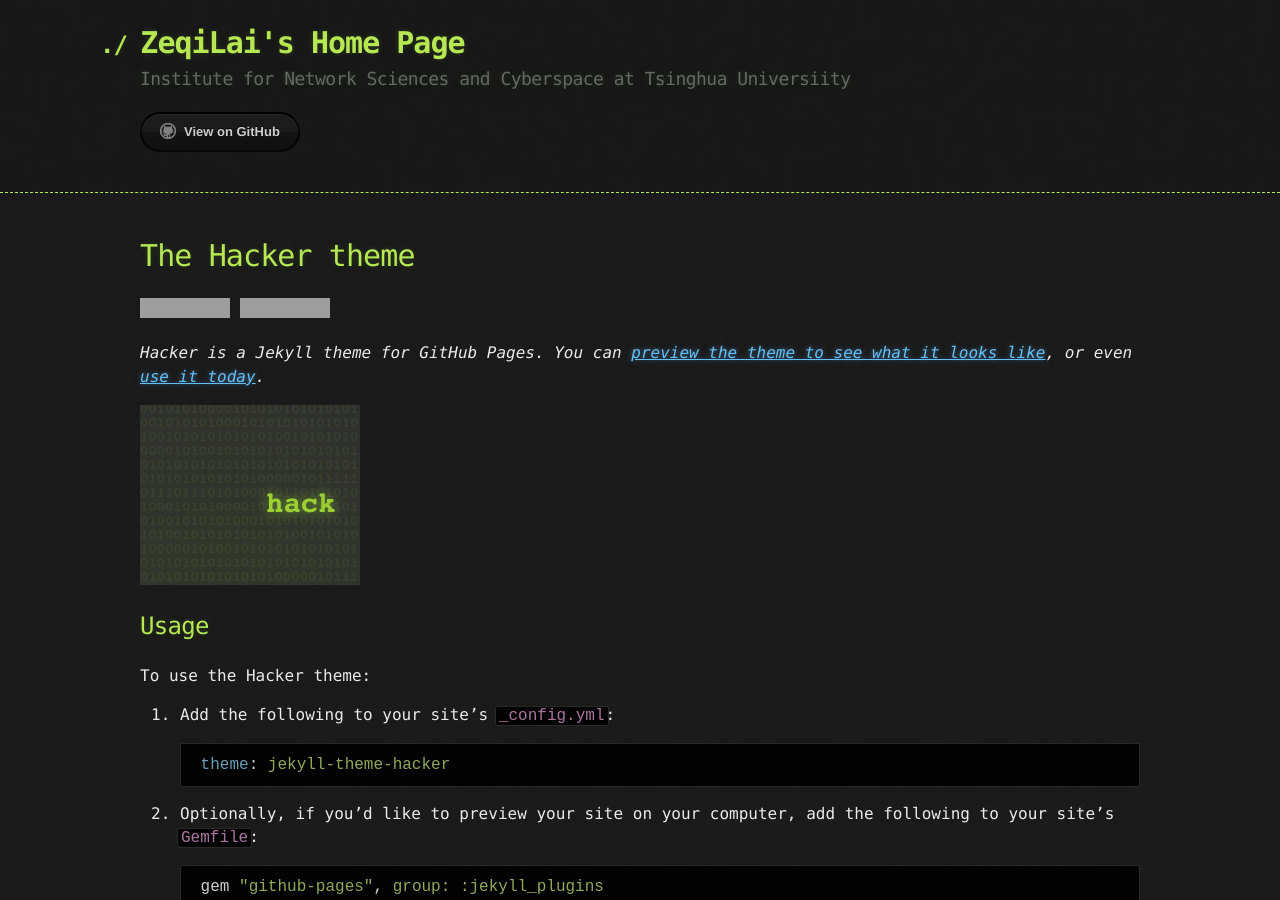
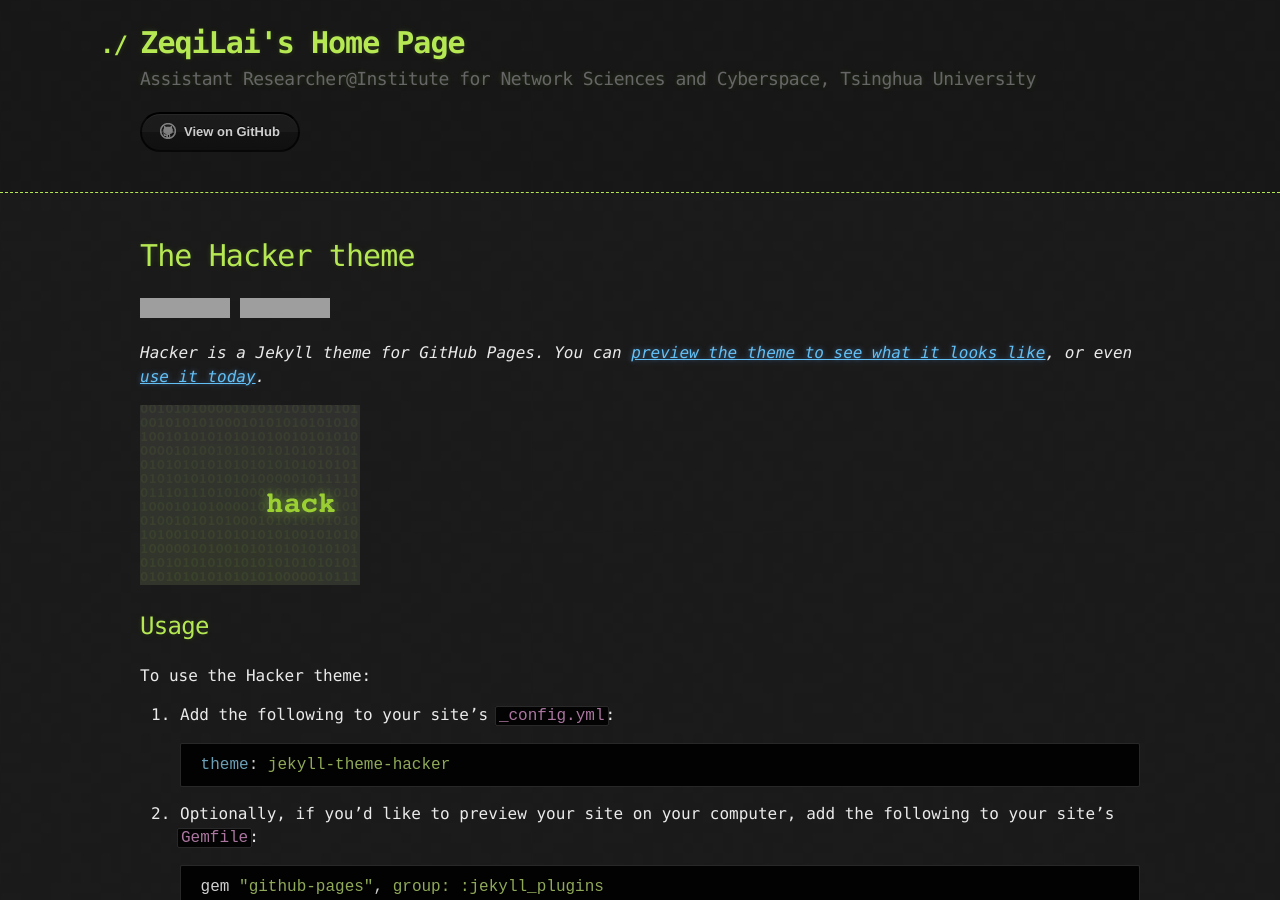
Before and after one commit to lzq8272587/lzq8272587.github.io, a Jekyll site: the page built from README.md, in a window 1280 px wide and 900 px high. Built offline with Jekyll 4.4.1, drawn with Linux system fonts in a browser that asks for light colours; our own code applies the rules of GitHub Pages for plain Markdown files; grey boxes are pictures that could not be loaded.

Commit message:
Update _config.yml

```diff
--- a/_config.yml
+++ b/_config.yml
@@ -1,3 +1,3 @@
 theme: jekyll-theme-hacker
 title: ZeqiLai's Home Page
-description: Institute for Network Sciences and Cyberspace at Tsinghua Universiity
+description: Assistant Researcher@Institute for Network Sciences and Cyberspace, Tsinghua University
```
